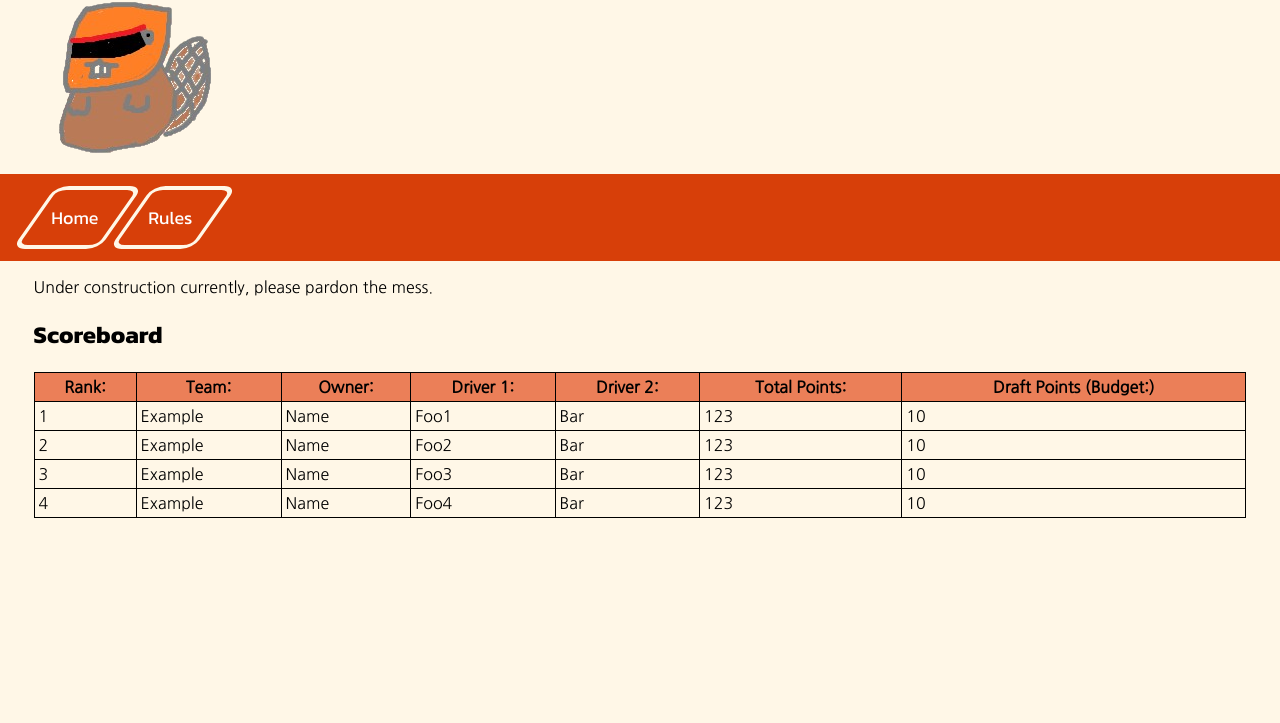
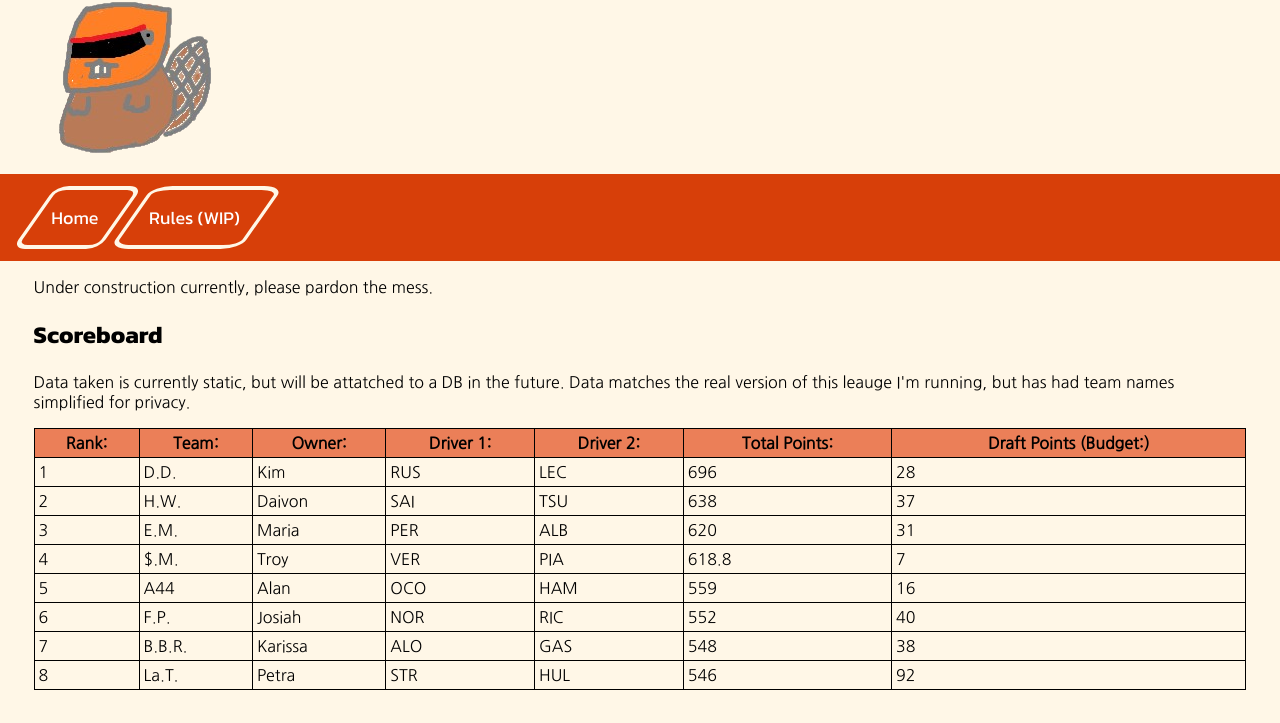
Before and after one commit to TLop503/beaverf1, a plain HTML site: page index.html in a window 1280 px wide. Shown: the part 156-879 px from the top of the page. Before the commit the page ends 800 px from the top, so only its background shows below. Drawn offline with Linux system fonts and the light colour scheme; a script that the page names is missing.

Commit message:
rules wip check-in

```diff
--- a/index.html
+++ b/index.html
@@ -19,7 +19,7 @@
     </header>
     <nav>
         <div class="slanted"><a href="./index.html">Home</a></div>
-        <div class="slanted"><a href="./rules.html">Rules</a></div>
+        <div class="slanted"><a href="./rules.html">Rules (WIP)</a></div>
     </nav>
     <main>
         <section>
@@ -27,6 +27,7 @@
         </section>
         <section>
             <h2>Scoreboard</h2>
+            <p>Data taken is currently static, but will be attatched to a DB in the future. Data matches the real version of this leauge I'm running, but has had team names simplified for privacy.</p>
             <!--Static until I get DB working-->
             <!--empty first td is for auto numbering-->
             <table>
@@ -41,39 +42,75 @@
                 </tr>
                 <tr>
                     <td></td>
-                    <td>Example</td>
-                    <td>Name</td>
-                    <td>Foo1</td>
-                    <td>Bar</td>
-                    <td>123</td>
-                    <td>10</td>
+                    <td>D.D.</td>
+                    <td>Kim</td>
+                    <td>RUS</td>
+                    <td>LEC</td>
+                    <td>696</td>
+                    <td>28</td>
                 </tr>
                 <tr>
                     <td></td>
-                    <td>Example</td>
-                    <td>Name</td>
-                    <td>Foo2</td>
-                    <td>Bar</td>
-                    <td>123</td>
-                    <td>10</td>
+                    <td>H.W.</td>
+                    <td>Daivon</td>
+                    <td>SAI</td>
+                    <td>TSU</td>
+                    <td>638</td>
+                    <td>37</td>
                 </tr>
                 <tr>
                     <td></td>
-                    <td>Example</td>
-                    <td>Name</td>
-                    <td>Foo3</td>
-                    <td>Bar</td>
-                    <td>123</td>
-                    <td>10</td>
+                    <td>E.M.</td>
+                    <td>Maria</td>
+                    <td>PER</td>
+                    <td>ALB</td>
+                    <td>620</td>
+                    <td>31</td>
                 </tr>
                 <tr>
                     <td></td>
-                    <td>Example</td>
-                    <td>Name</td>
-                    <td>Foo4</td>
-                    <td>Bar</td>
-                    <td>123</td>
-                    <td>10</td>
+                    <td>$.M.</td>
+                    <td>Troy</td>
+                    <td>VER</td>
+                    <td>PIA</td>
+                    <td>618.8</td>
+                    <td>7</td>
+                </tr>
+                <tr>
+                    <td></td>
+                    <td>A44</td>
+                    <td>Alan</td>
+                    <td>OCO</td>
+                    <td>HAM</td>
+                    <td>559</td>
+                    <td>16</td>
+                </tr>
+                <tr>
+                    <td></td>
+                    <td>F.P.</td>
+                    <td>Josiah</td>
+                    <td>NOR</td>
+                    <td>RIC</td>
+                    <td>552</td>
+                    <td>40</td>
+                </tr>
+                <tr>
+                    <td></td>
+                    <td>B.B.R.</td>
+                    <td>Karissa</td>
+                    <td>ALO</td>
+                    <td>GAS</td>
+                    <td>548</td>
+                    <td>38</td>
+                </tr>
+                <tr>
+                    <td></td>
+                    <td>La.T.</td>
+                    <td>Petra</td>
+                    <td>STR</td>
+                    <td>HUL</td>
+                    <td>546</td>
+                    <td>92</td>
                 </tr>
             </table>
         </section>
--- a/main.css
+++ b/main.css
@@ -41,13 +41,17 @@ header img {
 .local {
     background-color: var(--light-borange);
     color:black;
-    margin-left:4%;
+    margin-left:1%;
     border-radius: 8px;
     display: inline-block;
 }
 
 .local li {
-    margin-left: -30%;
+    justify-content: center;
+}
+
+.local li a {
+    color: black;
 }
 
 nav {
```
Also changed, not shown: rules.html (+6 -4 lines), 1 other file.
